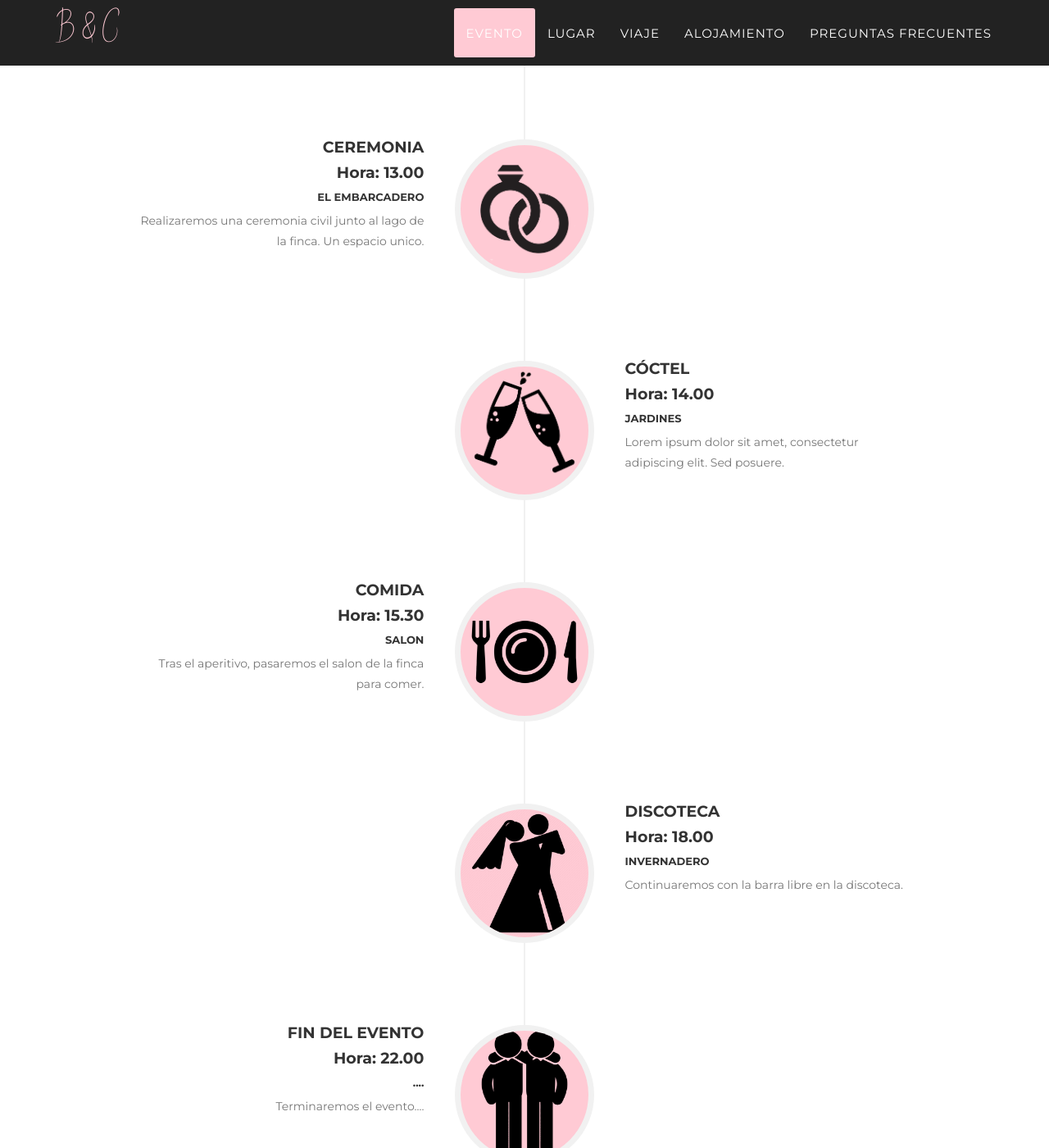
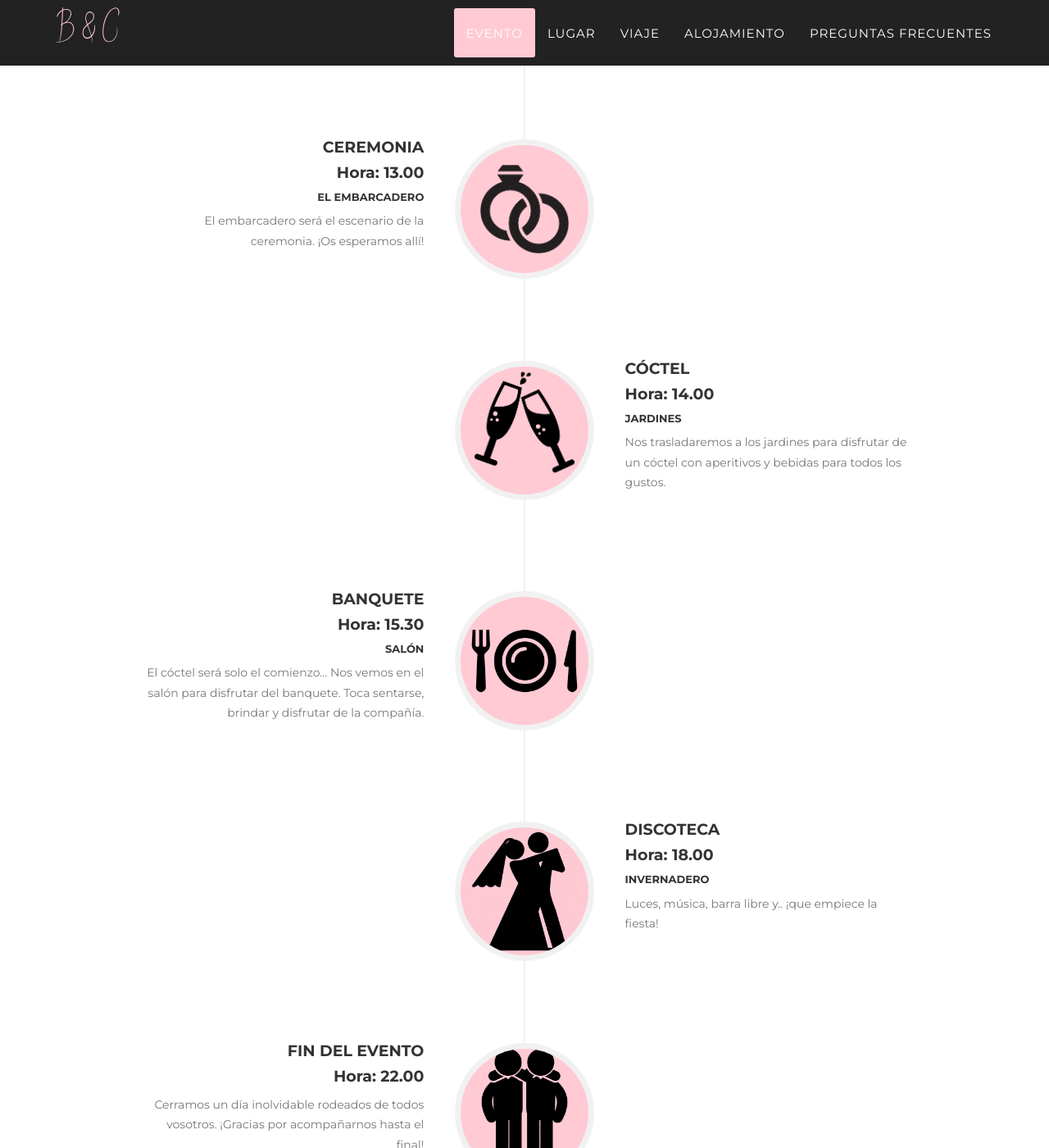
Before and after one commit to bodabyc/bodabyc.github.io, a Jekyll site: the page built from index.html, in a window 1280 px wide and 1400 px high, scrolled down 1223 px. Shown: the whole window at 82% size. Built offline with Jekyll 4.4.1, drawn with Linux system fonts in a browser that asks for light colours; some web fonts are replaced; some of the changed text lies outside the part shown.

Commit message:
Event modified

```diff
--- a/_includes/en_data/events.html
+++ b/_includes/en_data/events.html
@@ -16,7 +16,7 @@
                         <div class="timeline-panel">
                             <div class="timeline-heading">
                                 <h4>Recepción</h4>
-                                <h4 class="subheading">Finca Prados Moros - 12:30</h4>
+                                <h4 class="subheading">Finca Prados Moros - 12.30</h4>
                                 <h6>Parking</h6>
                             </div>
                             <div class="timeline-body">
@@ -35,7 +35,7 @@
                                 <h6>El embarcadero</h6>
                             </div>
                             <div class="timeline-body">
-                                <p class="text-muted">Realizaremos una ceremonia civil junto al lago de la finca. Un espacio unico.</p>
+                                <p class="text-muted">El embarcadero será el escenario de la ceremonia. ¡Os esperamos allí!</p>
                             </div>
                         </div>
                     </li>
@@ -50,7 +50,7 @@
                                 <h6>Jardines</h6>
                             </div>
                             <div class="timeline-body">
-                                <p class="text-muted">Lorem ipsum dolor sit amet, consectetur adipiscing elit. Sed posuere.</p>
+                                <p class="text-muted">Nos trasladaremos a los jardines para disfrutar de un cóctel con aperitivos y bebidas para todos los gustos.</p>
                             </div>
                         </div>
                     </li>
@@ -60,12 +60,12 @@
                         </div>
                         <div class="timeline-panel">
                             <div class="timeline-heading">
-                                <h4>Comida</h4>
+                                <h4>Banquete</h4>
                                 <h4 class="subheading">Hora: 15.30</h4>
-                                <h6>Salon</h6>
+                                <h6>Salón</h6>
                             </div>
                             <div class="timeline-body">
-                                <p class="text-muted">Tras el aperitivo, pasaremos el salon de la finca para comer.</p>
+                                <p class="text-muted">El cóctel será solo el comienzo... Nos vemos en el salón para disfrutar del banquete. Toca sentarse, brindar y disfrutar de la compañía.</p>
                             </div>
                         </div>
                     </li>
@@ -80,7 +80,7 @@
                                 <h6>Invernadero</h6>
                             </div>
                             <div class="timeline-body">
-                                <p class="text-muted">Continuaremos con la barra libre en la discoteca.</p>
+                                <p class="text-muted">Luces, música, barra libre y.. ¡que empiece la fiesta! </p>
                             </div>
                         </div>
                     </li>
@@ -92,10 +92,10 @@
                             <div class="timeline-heading">
                                 <h4>Fin del evento</h4>
                                 <h4 class="subheading">Hora: 22.00</h4>
-                                <h6>....</h6>
+                                <h6></h6>
                             </div>
                             <div class="timeline-body">
-                                <p class="text-muted">Terminaremos el evento....</p>
+                                <p class="text-muted">Cerramos un día inolvidable rodeados de todos vosotros. ¡Gracias por acompañarnos hasta el final!</p>
                             </div>
                         </div>
                     </li>
```
Also changed, not shown: 2 other files.
